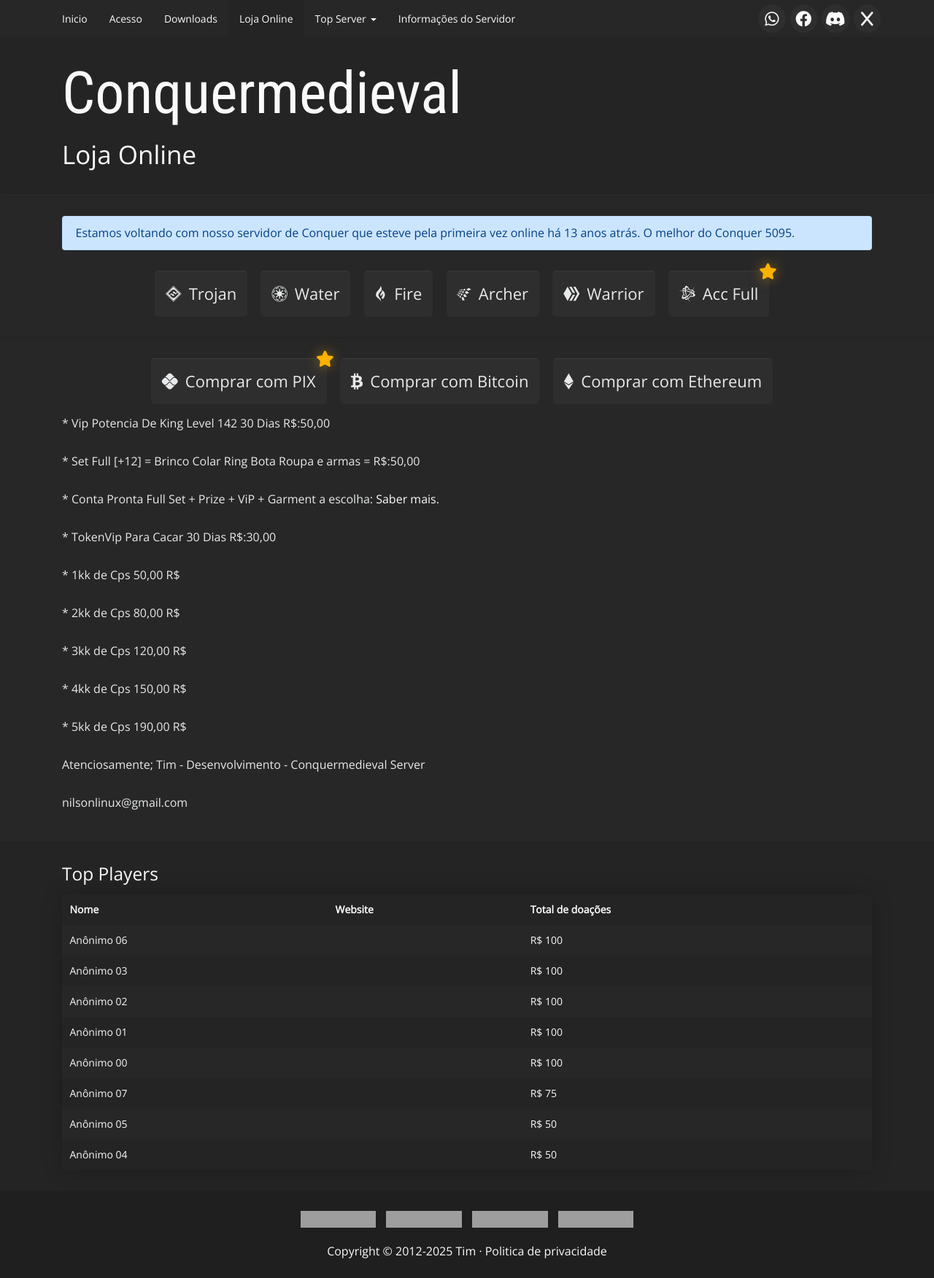
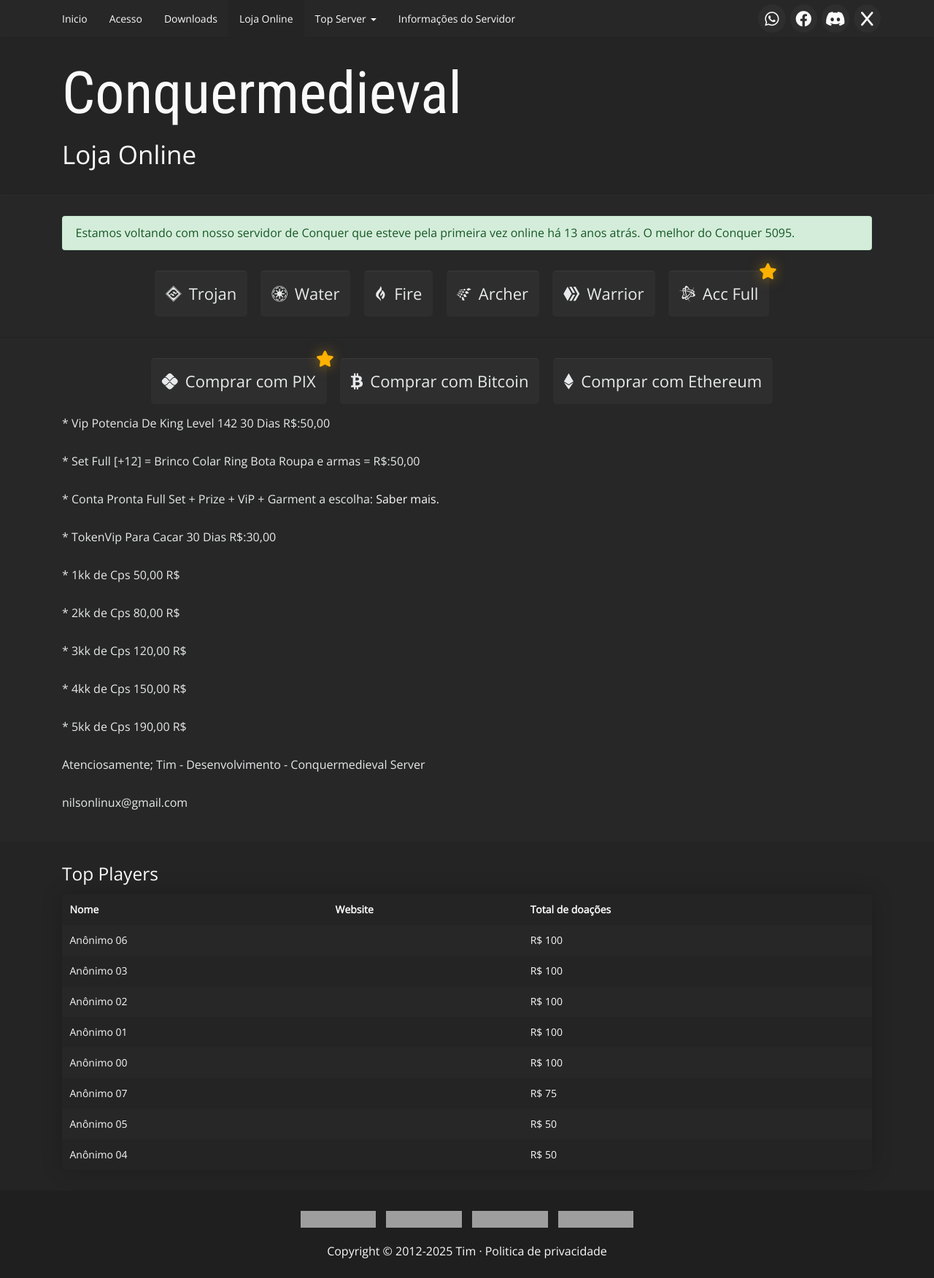
Before and after one commit to conquermedieval/conquermedieval.github.io, a Jekyll site: the page built from loja_online.html, in a window 1280 px wide. Shown: the whole page at 73% size. Built offline with Jekyll 4.4.1, drawn with Linux system fonts in a browser that asks for light colours; grey boxes are pictures that could not be loaded.

Commit message:
Update loja_online.html

```diff
--- a/loja_online.html
+++ b/loja_online.html
@@ -5,7 +5,7 @@
 
 <div class="container-donate">
     <div class="container">
-        <p class="alert alert-primary">Estamos voltando com nosso servidor de Conquer que esteve pela primeira vez online há {{ site.time | date: '%Y' | minus: 2012 }}  anos atrás. O melhor do Conquer 5095.</p>
+        <p class="alert alert-success">Estamos voltando com nosso servidor de Conquer que esteve pela primeira vez online há {{ site.time | date: '%Y' | minus: 2012 }}  anos atrás. O melhor do Conquer 5095.</p>
          <div class="text-center">
             </a>
             <a class="btn" role="button" href="#" data-toggle="modal" data-target="#trojan-modal">
```
